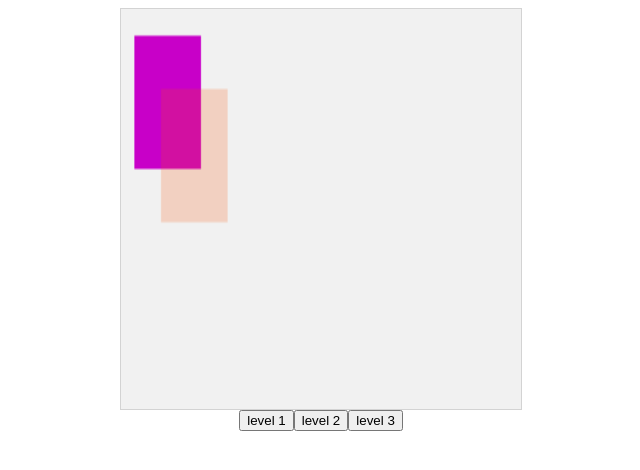
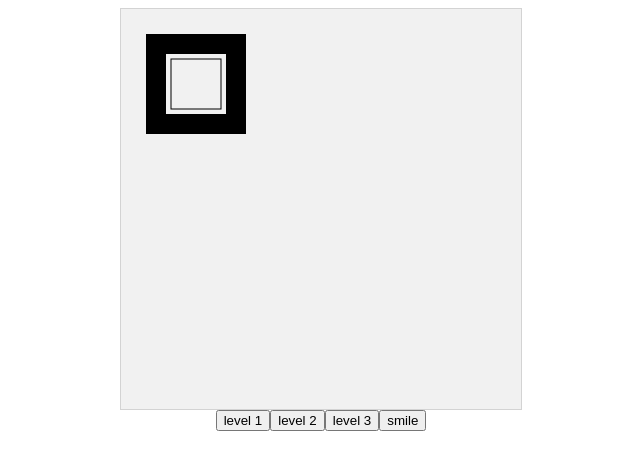
Before and after one commit to miketwenty1/lamegame, a plain HTML site: page index.html in a window 1280 px wide. Both pictures are taken after a click on the button "level 3". Shown: the whole page, without its empty margins (319-959 px from the left). Drawn offline with Linux system fonts and the light colour scheme.

Commit message:
lamegame

```diff
--- a/index.html
+++ b/index.html
@@ -11,8 +11,9 @@
       margin-left: auto;
       margin-right: auto;
       display: block;
-      width: 400px;
+      /* width: 400px;
       height: 400px;
+      Setting canvas size here messing up scaling aspects for some reason with rectangles.. when inline in the canvas object scaling issues don't happen */
     }
     .horizontal-center {
       display: flex;
@@ -24,11 +25,12 @@
 </head>
 <body onload="start();">
 
-  <canvas id="lamegame"></canvas>
+  <canvas id="lamegame" width="400" height="400"></canvas>
   <div class="horizontal-center">
     <input type="button" value="level 1" onclick="loadLevel1();">
     <input type="button" value="level 2" onclick="loadLevel2();">
     <input type="button" value="level 3" onclick="loadLevel3();">
+    <input type="button" value="smile" onclick="loadsmile();">
   </div>
 
   <!-- o class="button_pw" -->
--- a/js/start.js
+++ b/js/start.js
@@ -1,10 +1,18 @@
 function start() {
   var canvas = document.getElementById('lamegame');
   var ctx = canvas.getContext('2d');
-  ctx.fillStyle = 'rgb(200,0,0)';
-  ctx.fillRect(10,10,50,50);
-  ctx.fillStyle = 'rgba(0, 0, 200, 0.2)';
-  ctx.fillRect(30, 30, 50, 50);
+  ctx.beginPath();
+  ctx.moveTo(0, 50);
+  ctx.lineTo(100, 75);
+  ctx.lineTo(100, 25);
+  ctx.fill();
+
+  ctx.beginPath();
+  ctx.moveTo(canvas.width, 50);
+  ctx.lineTo(canvas.width-100, 75);
+  ctx.lineTo(canvas.width-100, 25);
+  ctx.fill();
+
 }
 
 function loadLevel1() {
@@ -29,8 +37,38 @@ function loadLevel3() {
   var canvas = document.getElementById('lamegame');
   var ctx = canvas.getContext('2d');
   ctx.clearRect(0, 0, canvas.width, canvas.height);
-  ctx.fillStyle = 'rgb(200,0,200)';
-  ctx.fillRect(10,10,50,50);
-  ctx.fillStyle = 'rgba(250, 80, 8, 0.2)';
-  ctx.fillRect(30, 30, 50, 50);
+  ctx.fillStyle = 'rgb(0,0,0)';
+  ctx.fillRect(25, 25, 100, 100);
+  ctx.clearRect(45, 45, 60, 60);
+  ctx.strokeRect(50, 50, 50, 50);
 }
+async function loadsmile() {
+  var canvas = document.getElementById('lamegame');
+  var ctx = canvas.getContext('2d');
+  ctx.clearRect(0, 0, canvas.width, canvas.height);
+
+  var j;
+  for (j = 0; j < 200; j++) {
+    var i;
+    for (i = 0; i < 5; i++) {
+      var rx = Math.floor(Math.random() * 400);
+      var ry = Math.floor(Math.random() * 400);
+
+      ctx.beginPath();
+      ctx.arc(rx, ry, 50, 0, Math.PI * 2, true); // Outer circle
+      ctx.moveTo(rx+35, ry);
+      ctx.arc(rx, ry, 35, 0, Math.PI, false);  // Mouth (clockwise)
+      ctx.moveTo(rx-10, ry-10);
+      ctx.arc(rx-15, ry-10, 5, 0, Math.PI * 2, true);  // Left eye
+      ctx.moveTo(rx+20, ry-10);
+      ctx.arc(rx+15, ry-10, 5, 0, Math.PI * 2, true);  // Right eye
+      ctx.stroke();
+    }
+    await sleep(100);
+    // ctx.clearRect(0, 0, canvas.width, canvas.height);
+  }
+}
+
+function sleep(ms) {
+  return new Promise(resolve => setTimeout(resolve, ms));
+}
```
